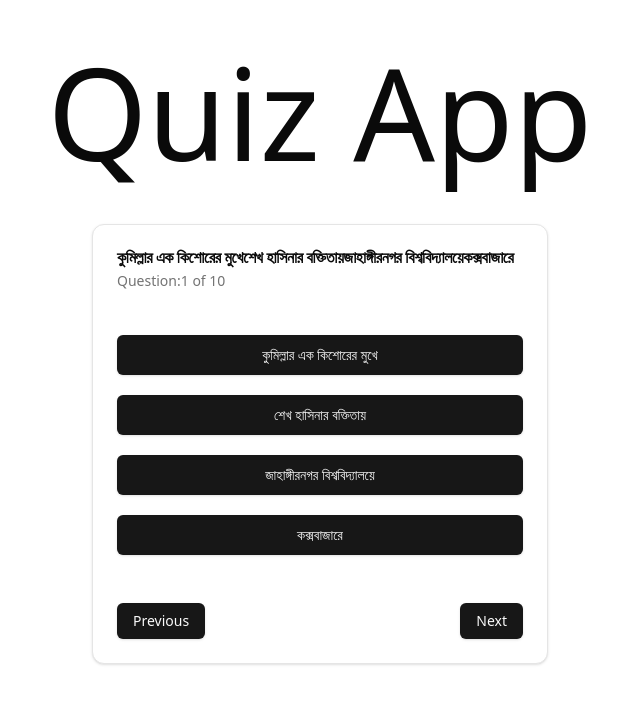
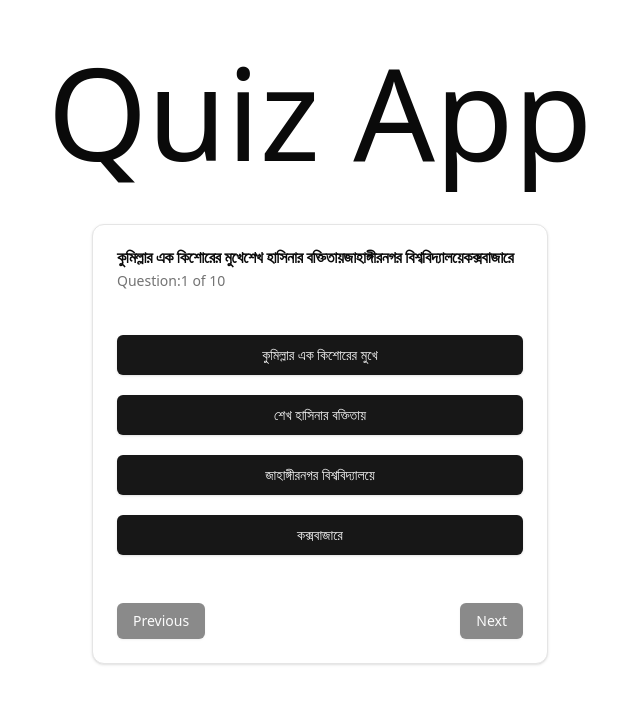
Before and after one commit to mdrakibmia99/quiz-app, a React (Vite) app: page / in a window 1280 px wide. Shown: the top 704 px of the page, without its empty margins (320-960 px from the left). Built offline with nearby package versions, Linux system fonts and the light colour scheme.

Commit message:
update quizController

```diff
--- a/src/Home/QuizControl.tsx
+++ b/src/Home/QuizControl.tsx
@@ -1,19 +1,49 @@
 import { Button } from "@/components/ui/button";
-import { nextQuestion, previousQuestion } from "@/redux/features/quiz/quizSlice";
-import { useAppDispatch } from "@/redux/hooks";
+import {
+    completeQuestion,
+  nextQuestion,
+  previousQuestion,
+} from "@/redux/features/quiz/quizSlice";
+import { useAppDispatch, useAppSelector } from "@/redux/hooks";
 
 const QuizControl = () => {
   const dispatch = useAppDispatch();
+  const { currentQuestionIndex, question, userAnswer, quizComplete } =
+    useAppSelector((state) => state.quiz);
+  const isAnswerQuiz = userAnswer[currentQuestionIndex] !== null;
   const handleNextQuestion = () => {
     dispatch(nextQuestion());
   };
   const handlePreviousQuestion = () => {
     dispatch(previousQuestion());
   };
+  const handleCompletedQuestion=() => {
+    dispatch(completeQuestion());
+  }
+  const isCompleteQuiz =
+    isAnswerQuiz || currentQuestionIndex !== question.length - 1;
+
   return (
     <div className="flex justify-between p-6">
-      <Button onClick={handlePreviousQuestion}> Previous</Button>
-      <Button onClick={handleNextQuestion}> Next</Button>
+      <Button
+        disabled={currentQuestionIndex === 0 || quizComplete}
+        onClick={handlePreviousQuestion}
+      >
+        {" "}
+        Previous
+      </Button>
+      {currentQuestionIndex < question.length - 1 && (
+        <Button disabled={!isAnswerQuiz} onClick={handleNextQuestion}>
+          {" "}
+          Next
+        </Button>
+      )}
+
+      {currentQuestionIndex === question.length - 1 && !quizComplete && (
+        <Button
+        onClick={handleCompletedQuestion}
+        disabled={!isCompleteQuiz}> Quiz Complete</Button>
+      )}
     </div>
   );
 };
```
